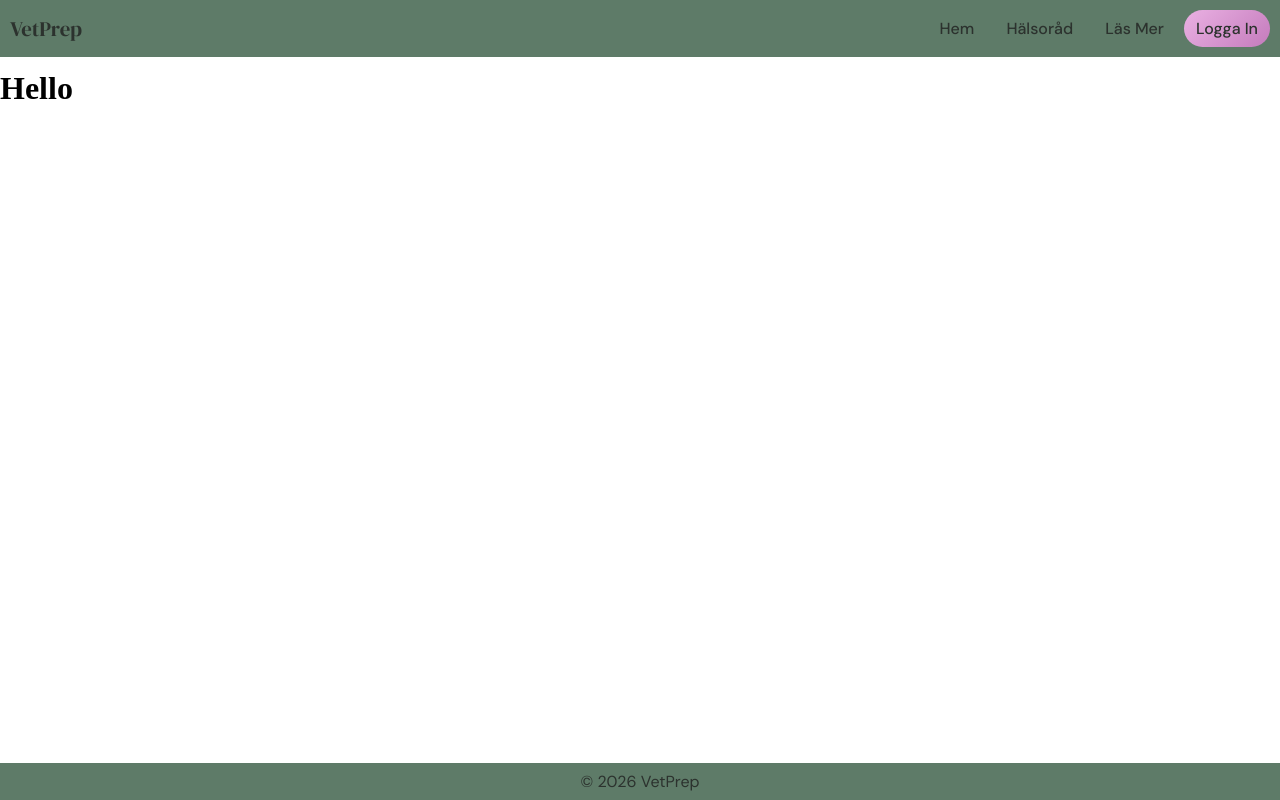
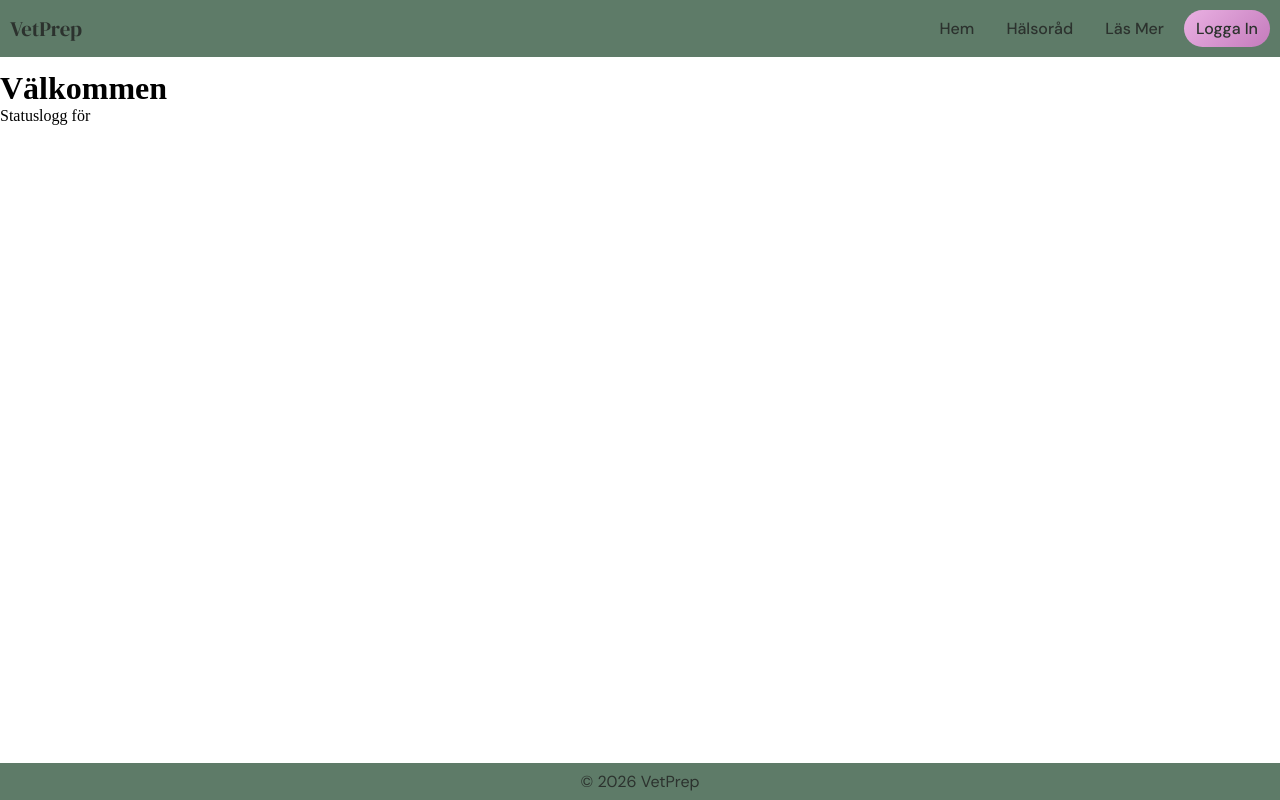
Before and after one commit to sabijnas/VetPrep, a React (Vite) app in the folder frontend/: page /LoggedInUser in a window 1280 px wide. Built offline with nearby package versions, Linux system fonts and the light colour scheme.

Commit message:
fixed login with name + pet

```diff
--- a/frontend/src/components/LoggedInUser.tsx
+++ b/frontend/src/components/LoggedInUser.tsx
@@ -1,6 +1,14 @@
+import { useLocation } from "react-router-dom"
+
 const LoggedInUser = () => {
+    const location = useLocation();
+    const user = location.state; //för att kunna hämta data från loginformuläret
+
     return (
-        <h1>Hello</h1>
+        <div>
+            <h1>Välkommen {user?.name}</h1>
+            <p>Statuslogg för {user?.pet}</p>
+        </div>
     )
 }
 
--- a/frontend/src/components/LoginForm.tsx
+++ b/frontend/src/components/LoginForm.tsx
@@ -1,5 +1,5 @@
 import "../css/Login.css";
-import cat from "../assets/cat.png"
+import cat from "../assets/cat.png";
 import { useState } from "react";
 import { useNavigate } from "react-router-dom";
 
@@ -10,17 +10,22 @@ const LoginForm = () => {
 
   const navigate = useNavigate();
 
-  const handleSumbit = (e: { preventDefault: () => void; }) => {
+  const handleSumbit = (e: { preventDefault: () => void }) => {
     e.preventDefault();
-    const hardcodedEmail = "test@mail.com"
-    const hardcodedPassword = "1234";
 
-    if (email === hardcodedEmail && password === hardcodedPassword) {
-      navigate("/LoggedInUser")
+    const hardcodedUser = {
+      email: "test@mail.com",
+      password: "1234",
+      name: "Test",
+      pet: "Kevin"
+    };
+
+    if (email === hardcodedUser.email && password === hardcodedUser.password) {
+      navigate("/LoggedInUser", { state: hardcodedUser });
     } else {
-      alert ("fel mejl eller lösenord")
+      alert("fel mejl eller lösenord");
     }
-  }
+  };
 
   return (
     <div className="loginForm-card">
@@ -43,8 +48,18 @@ const LoginForm = () => {
 
         {isLogin ? (
           <form className="form" onSubmit={handleSumbit}>
-            <input type="email" placeholder="Mejl" value={email} onChange={(e) => setEmail(e.target.value)}/>
-            <input type="password" placeholder="Lösenord" value={password} onChange={(e) => setPassword(e.target.value)} />
+            <input
+              type="email"
+              placeholder="Mejl"
+              value={email}
+              onChange={(e) => setEmail(e.target.value)}
+            />
+            <input
+              type="password"
+              placeholder="Lösenord"
+              value={password}
+              onChange={(e) => setPassword(e.target.value)}
+            />
             <button type="submit">Logga in</button>
           </form>
         ) : (
```
